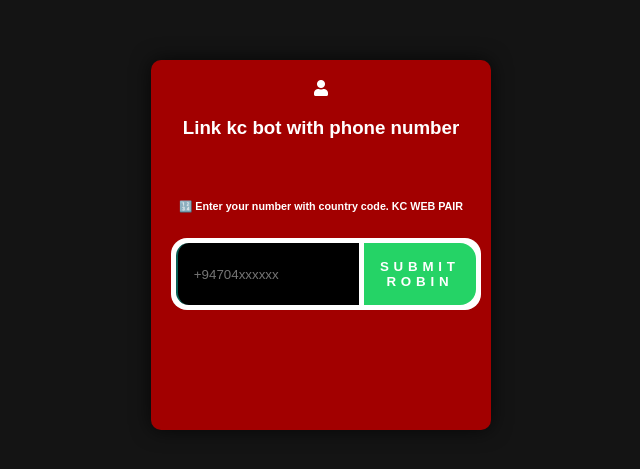
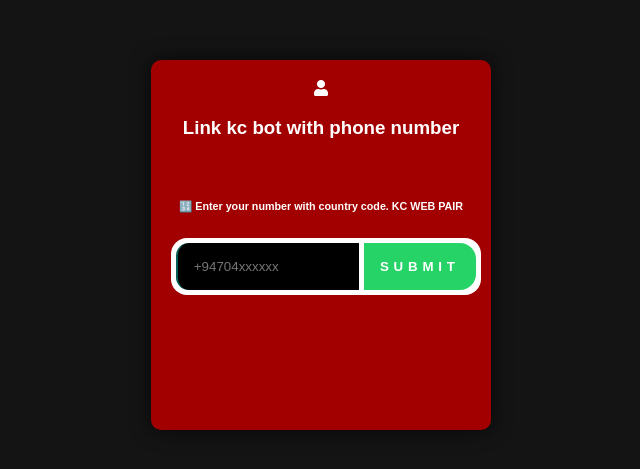
Before and after one commit to kalanabby/kalanabby, a website: page pair.html in a window 1280 px wide. Shown: the part 155-624 px from the top of the page, without its empty margins (319-959 px from the left). Drawn offline with nearby package versions, Linux system fonts and the light colour scheme.

Commit message:
Update pair.html

```diff
--- a/pair.html
+++ b/pair.html
@@ -150,7 +150,7 @@
             <h6>🔢 Enter your number with country code. KC WEB PAIR</h6>
             <div class="input-container">
               <input placeholder="+94704xxxxxx" type="number" id="number" placeholder="❗ Enter your phone number with country code, KC WEB PAIR" name="">
-              <button id="submit">Submit ROBIN</button>
+              <button id="submit">Submit </button>
             </div>
             <!-- Add the loading spinner -->
             <div id="loading-spinner">
```
